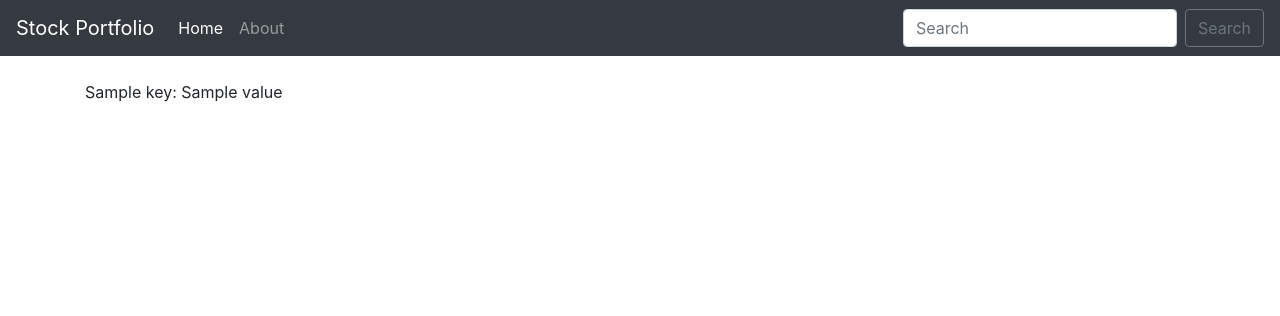
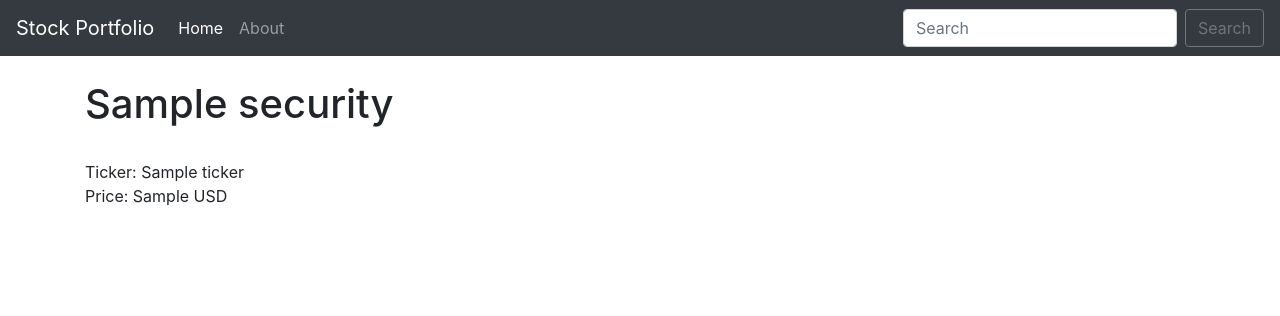
Before and after one commit to Decomplosed/python-stock-app, a Django app: template stocks/quotes/templates/home.html in a window 1280 px wide. Shown: the top 316 px of the page. Run offline with Django 5.2, Linux system fonts and the light colour scheme; the template is opened without the code that fills it: most values are stand-ins (such as "Sample title", 1, 10 or a date in 2020).

Commit message:
Parse data to present them in the UI

```diff
--- a/stocks/quotes/templates/home.html
+++ b/stocks/quotes/templates/home.html
@@ -5,9 +5,14 @@
         {% if api == "Error..." %}
             <p>There was a problem with your ticker symbol. Please try again...</p>
         {% else %}
-            {% for key, value in api.data.0.items %}
+            <h1>{{ api.ticker_data.data.0.security }}</h1></br>
+            Ticker: {{ api.ticker_data.data.0.ticker }}</br>
+            Price: {{ api.ticker_price.p }} {{ api.ticker_data.data.0.currency }}</br>
+
+
+            {% comment %} {% for key, value in api.data.0.items %}
                 {{ key }}: {{ value }}</br>
-            {% endfor %}
+            {% endfor %} {% endcomment %}
         {% endif %}
     {% endif %}
 {% endblock  %}
```
Also changed, not shown: stocks/quotes/views.py (+9 -2 lines).
